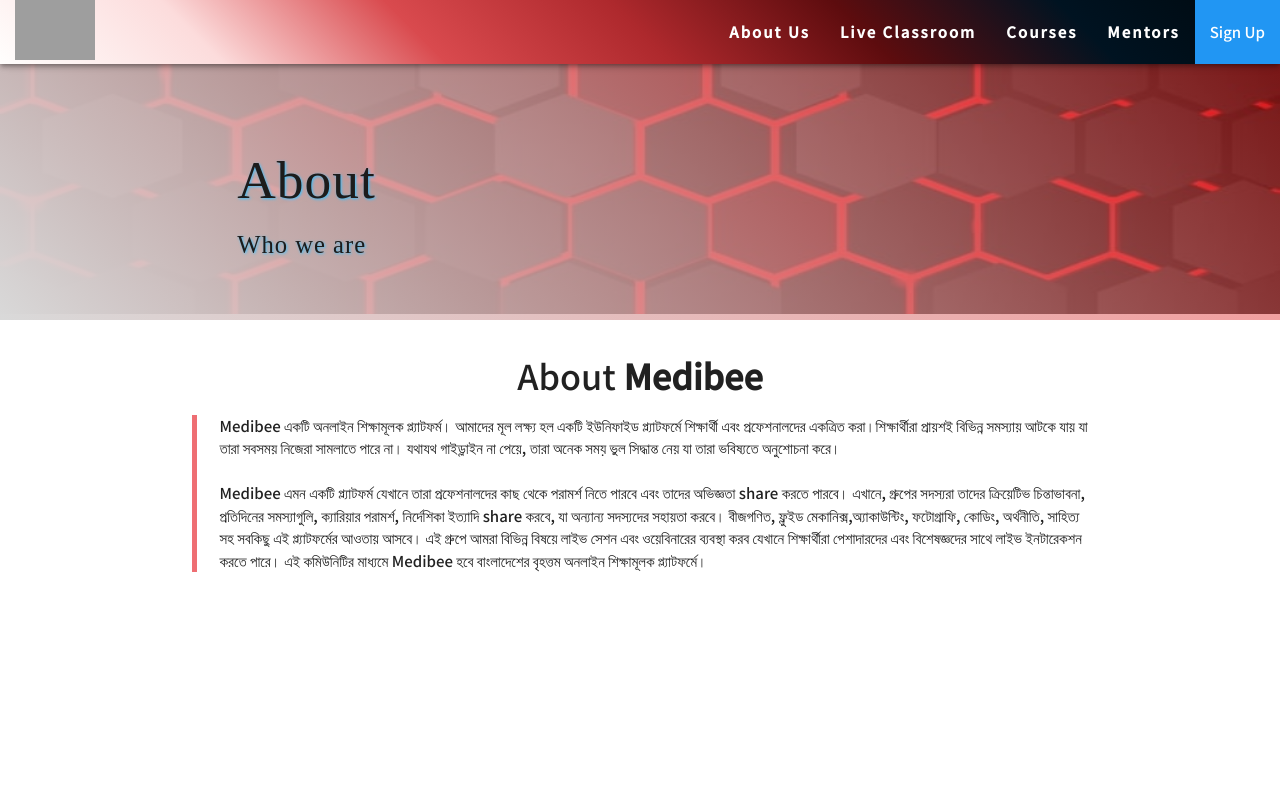
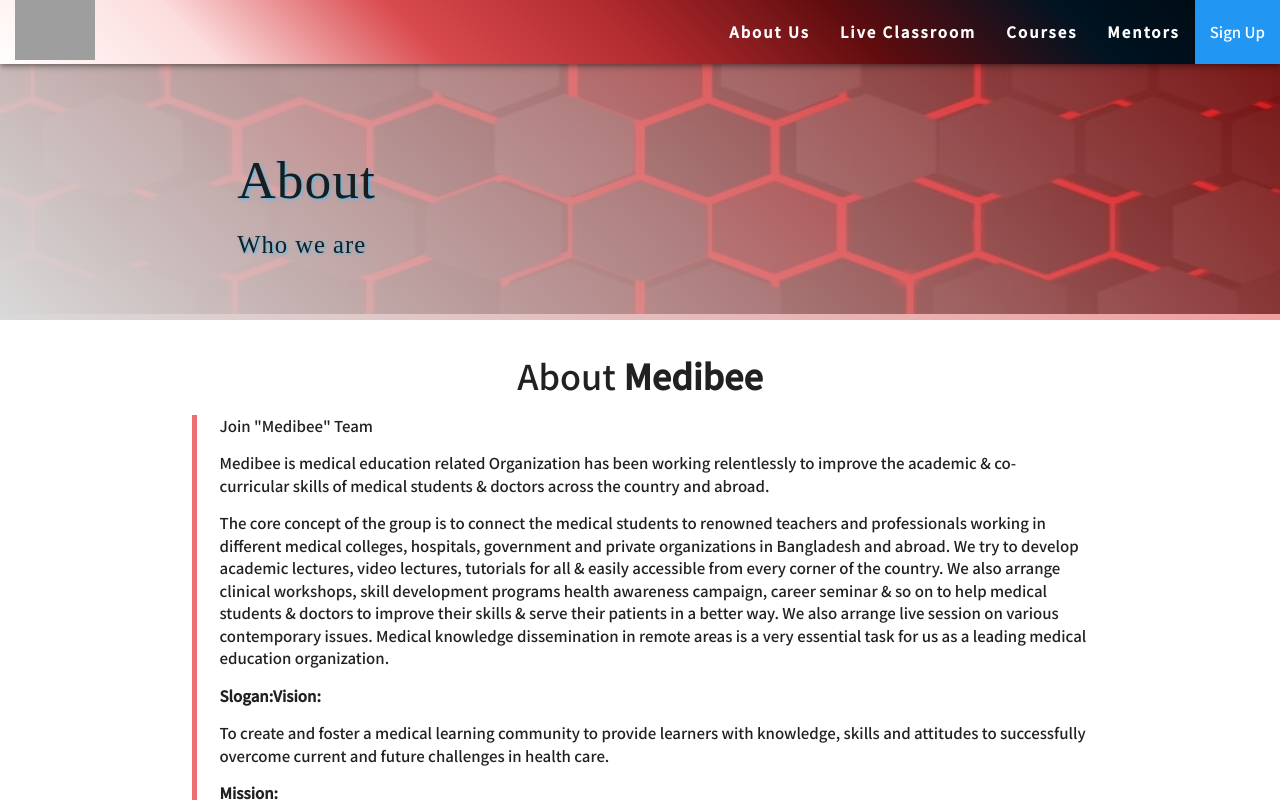
Before and after one commit to coursebee-dev/medibee_client, a React (Create React App) app: page /about in a window 1280 px wide. Shown: the top 800 px of the page. Built offline with nearby package versions, Linux system fonts and the light colour scheme; no server answers; grey boxes are pictures that could not be loaded.

Commit message:
about info updates

```diff
--- a/src/components/about/About.js
+++ b/src/components/about/About.js
@@ -34,12 +34,27 @@
                             About<b> Medibee</b>
                         </h4>
                         <blockquote>
+                            Join "Medibee" Team
                             <p>
-                                Medibee একটি অনলাইন শিক্ষামূলক প্ল্যাটফর্ম। আমাদের মূল লক্ষ্য হল একটি ইউনিফাইড প্ল্যাটফর্মে শিক্ষার্থী এবং প্রফেশনালদের একত্রিত করা।শিক্ষার্থীরা প্রায়শই বিভিন্ন সমস্যায় আটকে যায় যা তারা সবসময় নিজেরা সামলাতে পারে না। যথাযথ গাইড্লাইন না পেয়ে, তারা অনেক সময় ভুল সিদ্ধান্ত নেয় যা তারা ভবিষ্যতে অনুশোচনা করে।
-                    <br /><br />Medibee এমন একটি প্ল্যাটফর্ম যেখানে তারা প্রফেশনালদের কাছ থেকে পরামর্শ নিতে পারবে এবং তাদের অভিজ্ঞতা share করতে পারবে।
-                    এখানে, গ্রুপের সদস্যরা তাদের ক্রিয়েটিভ চিন্তাভাবনা, প্রতিদিনের সমস্যাগুলি, ক্যারিয়ার পরামর্শ, নির্দেশিকা ইত্যাদি share করবে, যা অন্যান্য সদস্যদের সহায়তা করবে। বীজগণিত, ফ্লুইড মেকানিক্স,অ্যাকাউন্টিং, ফটোগ্রাফি, কোডিং, অর্থনীতি, সাহিত্য সহ সবকিছু এই প্ল্যাটফর্মের আওতায় আসবে।
-                    এই গ্রুপে আমরা বিভিন্ন বিষয়ে লাইভ সেশন এবং ওয়েবিনারের ব্যবস্থা করব যেখানে শিক্ষার্থীরা পেশাদারদের এবং বিশেষজ্ঞদের সাথে লাইভ ইনটারেকশন করতে পারে। এই কমিউনিটির মাধ্যমে Medibee হবে বাংলাদেশের বৃহত্তম অনলাইন শিক্ষামূলক প্ল্যাটফর্মে।
-                </p>
+
+                                Medibee is medical education related Organization has been working relentlessly to improve the academic & co- curricular skills of medical students & doctors across the country and abroad.</p>
+
+                            <p>The core concept of the group is to connect the medical students to renowned teachers and professionals working in different medical colleges, hospitals, government and private organizations in Bangladesh and abroad. We try to develop academic lectures, video lectures, tutorials for all & easily accessible from every corner of the country. We also arrange clinical workshops, skill development programs health awareness campaign, career seminar & so on to help medical students & doctors to improve their skills & serve their patients in a better way. We also arrange live session on various contemporary issues. Medical knowledge dissemination in remote areas is a very essential task for us as a leading medical education organization.</p>
+                            <b>Slogan:</b>
+                            <b>Vision:</b>
+                            <p>To create and foster a medical learning community to provide learners with knowledge, skills and attitudes to successfully overcome current and future challenges in health care.</p>
+                            <b>Mission:</b>
+                            <p>The mission of MediBee is to educate medical students, physicians and other health professionals from demographically diverse backgrounds to meet future primary and specialty health care needs; foster medical research that leads to improvement of clinical and public health; and provide a broad range of patient services.</p>
+                            <b>Projects & programmes:</b>
+                                Online and offline class lectures
+                                Contemporary knowledge sharing sessions
+                                Webinar and seminars organize
+                                Higher education abroad: Opportunism and challenges sharing.
+                                Professional and career discussion
+                                Medical research and publications workshop
+
+                                <b>Our Core values:</b>
+                            <p>Medical excellence, Quality, Innovation, Research and Development, Accuracy, teambuilding.</p>
                         </blockquote>
                     </div>
                 </div>
--- a/src/components/landing/Landing.js
+++ b/src/components/landing/Landing.js
@@ -33,10 +33,10 @@
             <div style={{ marginTop: "50px", marginBottom: "50px" }}>
               <div className="row">
                 <div className="col s12 m6">
-                  <div style={{ textAlign: "justify" }}>Medibee একটি অনলাইন শিক্ষামূলক প্ল্যাটফর্ম। আমাদের মূল লক্ষ্য হল একটি ইউনিফাইড প্ল্যাটফর্মে শিক্ষার্থী এবং প্রফেশনালদের একত্রিত করা।শিক্ষার্থীরা প্রায়শই বিভিন্ন সমস্যায় আটকে যায় যা তারা সবসময় নিজেরা সামলাতে পারে না। যথাযথ গাইড্লাইন না পেয়ে, তারা অনেক সময় ভুল সিদ্ধান্ত নেয় যা তারা ভবিষ্যতে অনুশোচনা করে।
-                    <br /><br />Medibee এমন একটি প্ল্যাটফর্ম যেখানে তারা প্রফেশনালদের কাছ থেকে পরামর্শ নিতে পারবে এবং তাদের অভিজ্ঞতা share করতে পারবে।
-                    এখানে, গ্রুপের সদস্যরা তাদের ক্রিয়েটিভ চিন্তাভাবনা, প্রতিদিনের সমস্যাগুলি, ক্যারিয়ার পরামর্শ, নির্দেশিকা ইত্যাদি share করবে, যা অন্যান্য সদস্যদের সহায়তা করবে। বীজগণিত, ফ্লুইড মেকানিক্স,অ্যাকাউন্টিং, ফটোগ্রাফি, কোডিং, অর্থনীতি, সাহিত্য সহ সবকিছু এই প্ল্যাটফর্মের আওতায় আসবে।
-                    এই গ্রুপে আমরা বিভিন্ন বিষয়ে লাইভ সেশন এবং ওয়েবিনারের ব্যবস্থা করব যেখানে শিক্ষার্থীরা পেশাদারদের এবং বিশেষজ্ঞদের সাথে লাইভ ইনটারেকশন করতে পারে। এই কমিউনিটির মাধ্যমে Medibee হবে বাংলাদেশের বৃহত্তম অনলাইন শিক্ষামূলক প্ল্যাটফর্মে।
+                  <div style={{ textAlign: "justify" }}>
+                    Join "Medibee" Team
+                    <p>Medibee is medical education related Organization has been working relentlessly to improve the academic & co- curricular skills of medical students & doctors across the country and abroad.</p>
+                    <p>The core concept of the group is to connect the medical students to renowned teachers and professionals working in different medical colleges, hospitals, government and private organizations in Bangladesh and abroad. We try to develop academic lectures, video lectures, tutorials for all & easily accessible from every corner of the country. We also arrange clinical workshops, skill development programs health awareness campaign, career seminar & so on to help medical students & doctors to improve their skills & serve their patients in a better way. We also arrange live session on various contemporary issues. Medical knowledge dissemination in remote areas is a very essential task for us as a leading medical education organization.</p>
                   </div>
                 </div>
                 <div className="col s12 m6">
--- a/src/components/landingAdmin/LandingAdmin.js
+++ b/src/components/landingAdmin/LandingAdmin.js
@@ -27,9 +27,9 @@
             <h4>
               Admins, Greetings from<b> MEDIBEE</b>
             </h4>
-            <div>Medibee is online education platform where we disseminate contemporary knowledge through live classroom , training and video based courses.</div>
-            <br />
-            <div>Medibee একটি অনলাইন শিক্ষামূলক প্ল্যাটফর্ম। আমাদের মূল লক্ষ্য হল একটি ইউনিফাইড প্ল্যাটফর্মে শিক্ষার্থী এবং প্রফেশনালদের একত্রিত করা।</div>
+            <b>Join "Medibee" Team</b>
+            <p>Medibee is medical education related Organization has been working relentlessly to improve the academic & co- curricular skills of medical students & doctors across the country and abroad.</p>
+            <p>The core concept of the group is to connect the medical students to renowned teachers and professionals working in different medical colleges, hospitals, government and private organizations in Bangladesh and abroad. We try to develop academic lectures, video lectures, tutorials for all & easily accessible from every corner of the country. We also arrange clinical workshops, skill development programs health awareness campaign, career seminar & so on to help medical students & doctors to improve their skills & serve their patients in a better way. We also arrange live session on various contemporary issues. Medical knowledge dissemination in remote areas is a very essential task for us as a leading medical education organization.</p>
             <h4>
               Admin Login
             </h4>
--- a/src/components/landingMentor/LandingMentor.js
+++ b/src/components/landingMentor/LandingMentor.js
@@ -27,13 +27,10 @@
             <h4>
               Mentors, Greetings from<b> Medibee</b>
             </h4>
-            <div>Medibee is online education platform where we disseminate contemporary knowledge through live classroom , training and video based courses.</div>
-            <br />
-            <div>Medibee একটি অনলাইন শিক্ষামূলক প্ল্যাটফর্ম। আমাদের মূল লক্ষ্য হল একটি ইউনিফাইড প্ল্যাটফর্মে শিক্ষার্থী এবং প্রফেশনালদের একত্রিত করা।</div>
-            <p className="flow-text grey-text text-darken-1">
-              We are just starting our journey to develop the best platform for you.<br />
-              To be one of the first mentors in Medibee<br />
-            </p>
+            <b>Join "Medibee" Team</b>
+            <p>Medibee is medical education related Organization has been working relentlessly to improve the academic & co- curricular skills of medical students & doctors across the country and abroad.</p>
+
+            <p>The core concept of the group is to connect the medical students to renowned teachers and professionals working in different medical colleges, hospitals, government and private organizations in Bangladesh and abroad. We try to develop academic lectures, video lectures, tutorials for all & easily accessible from every corner of the country. We also arrange clinical workshops, skill development programs health awareness campaign, career seminar & so on to help medical students & doctors to improve their skills & serve their patients in a better way. We also arrange live session on various contemporary issues. Medical knowledge dissemination in remote areas is a very essential task for us as a leading medical education organization.</p>
             <h4>Register Now</h4>
             <br />
             <div style={{ maxWidth: "600px", display: "flex", justifyContent: "space-evenly" }} className="container">
```
